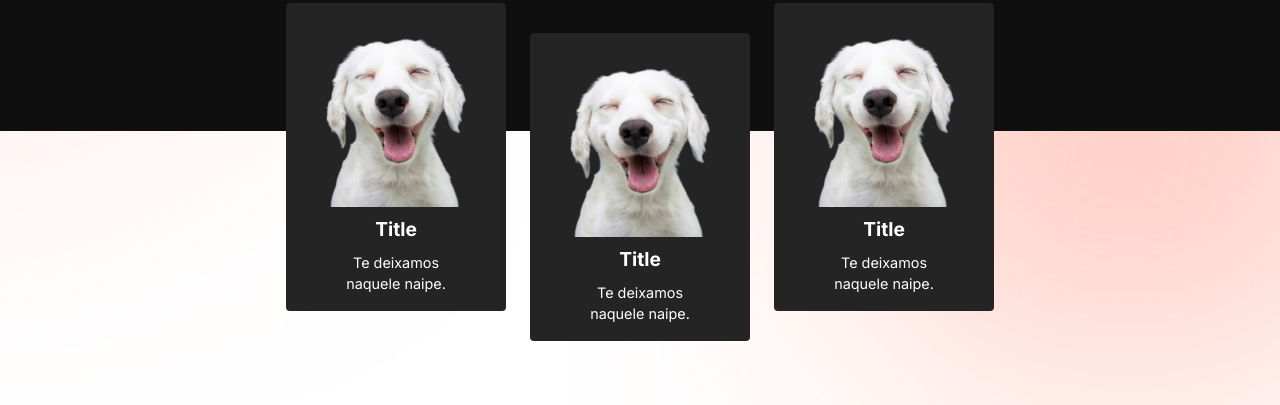
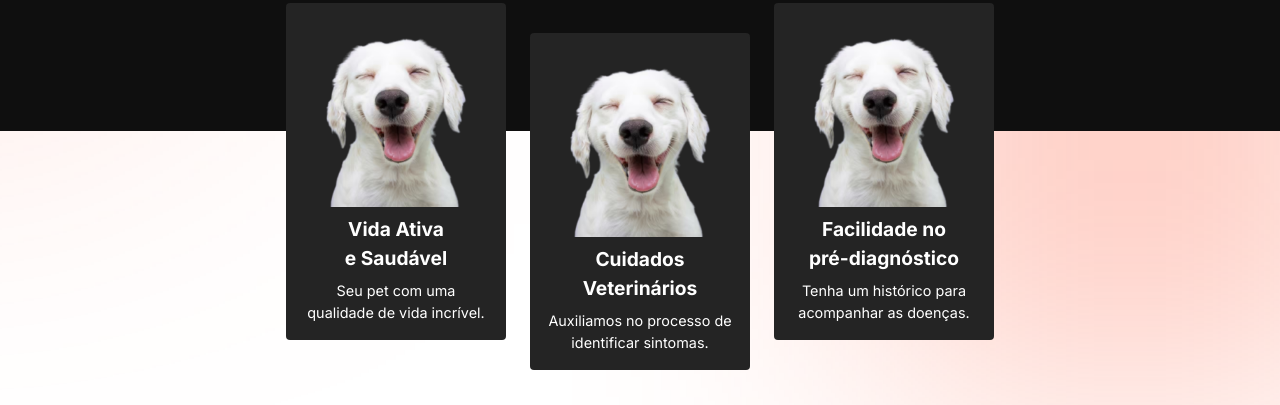
Before and after one commit to luizlopes12/Lazy-landing-page, a plain HTML site: page index.html in a window 1280 px wide. Shown: the part 1108-1513 px from the top of the page. Drawn offline with nearby package versions, Linux system fonts and the light colour scheme.

Commit message:
Update index.html

```diff
--- a/index.html
+++ b/index.html
@@ -66,18 +66,18 @@
         <div class="service-cards">
             <div class="service-card">
                 <img src="./assets/img/services-dog-1.png" alt="Imagem de cachorro">
-                <h4>Title</h4>
-                <p>Te deixamos naquele naipe.</p>
+                <h4>Vida Ativa e Saudável</h4>
+                <p>Seu pet com uma qualidade de vida incrível.</p>
             </div>
             <div class="service-card">
                 <img src="./assets/img/services-dog-1.png" alt="Imagem de cachorro">
-                <h4>Title</h4>
-                <p>Te deixamos naquele naipe.</p>
+                <h4>Cuidados Veterinários</h4>
+                <p>Auxiliamos no processo de identificar sintomas.</p>
             </div>
             <div class="service-card">
                 <img src="./assets/img/services-dog-1.png" alt="Imagem de cachorro">
-                <h4>Title</h4>
-                <p>Te deixamos naquele naipe.</p>
+                <h4>Facilidade no pré-diagnóstico</h4>
+                <p>Tenha um histórico para acompanhar as doenças.</p>
             </div>
         </div>
     </section>
```
